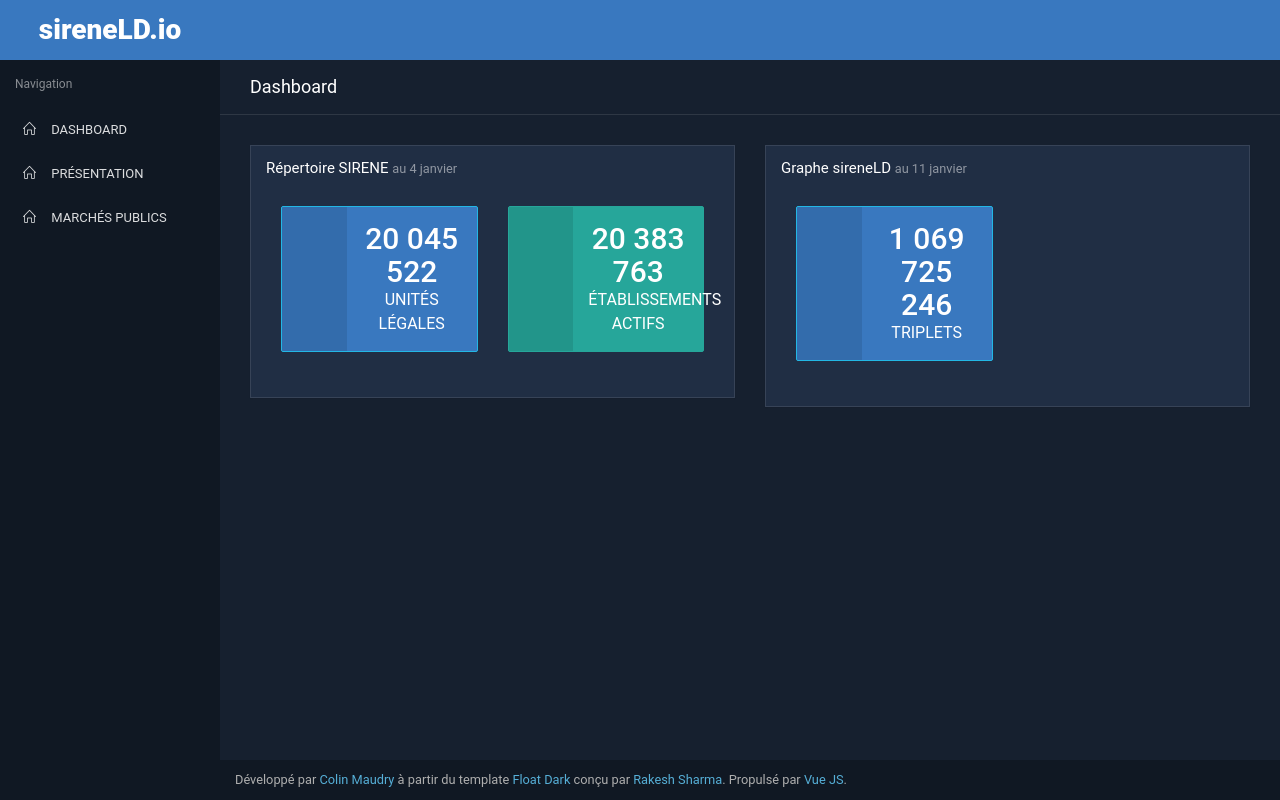
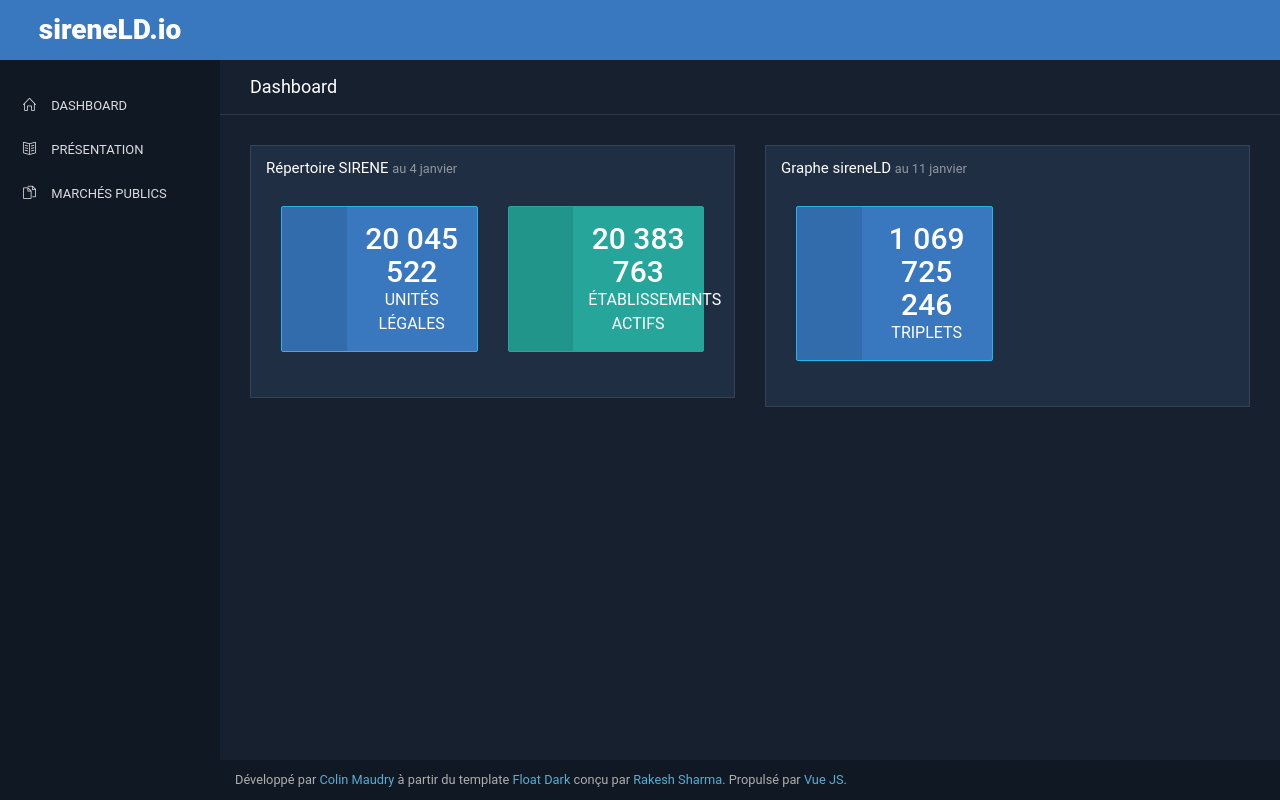
Before and after one commit to ColinMaudry/sirene-ld-web, a Vue app: page / in a window 1280 px wide. Built offline with nearby package versions, Linux system fonts and the light colour scheme; a web font is replaced by a local one.

Commit message:
Changements d'icones, renommage de la route commande-publique

```diff
--- a/src/components/LeftBar.vue
+++ b/src/components/LeftBar.vue
@@ -4,9 +4,7 @@
     <div class="nano">
       <div class="nano-content">
         <ul class="metisMenu nav" id="menu">
-          <li class="nav-heading">
-            <span>Navigation</span>
-          </li>
+          <li class="nav-heading"></li>
           <li>
             <router-link to="/">
               <i class="icon-home"></i> Dashboard
@@ -14,12 +12,12 @@
           </li>
           <li>
             <router-link to="/presentation">
-              <i class="icon-home"></i> Présentation
+              <i class="icon-book-open"></i> Présentation
             </router-link>
           </li>
           <li>
-            <router-link to="/decp">
-              <i class="icon-home"></i> Marchés publics
+            <router-link to="/commande-publique">
+              <i class="icon-docs"></i> Marchés publics
             </router-link>
           </li>
         </ul>
--- a/src/router.js
+++ b/src/router.js
@@ -21,7 +21,7 @@ export default new Router({
       component: PresentationPage
     },
     {
-      path: "/decp",
+      path: "/commande-publique",
       name: "decp",
       component: MarchesPublics
     }
```
